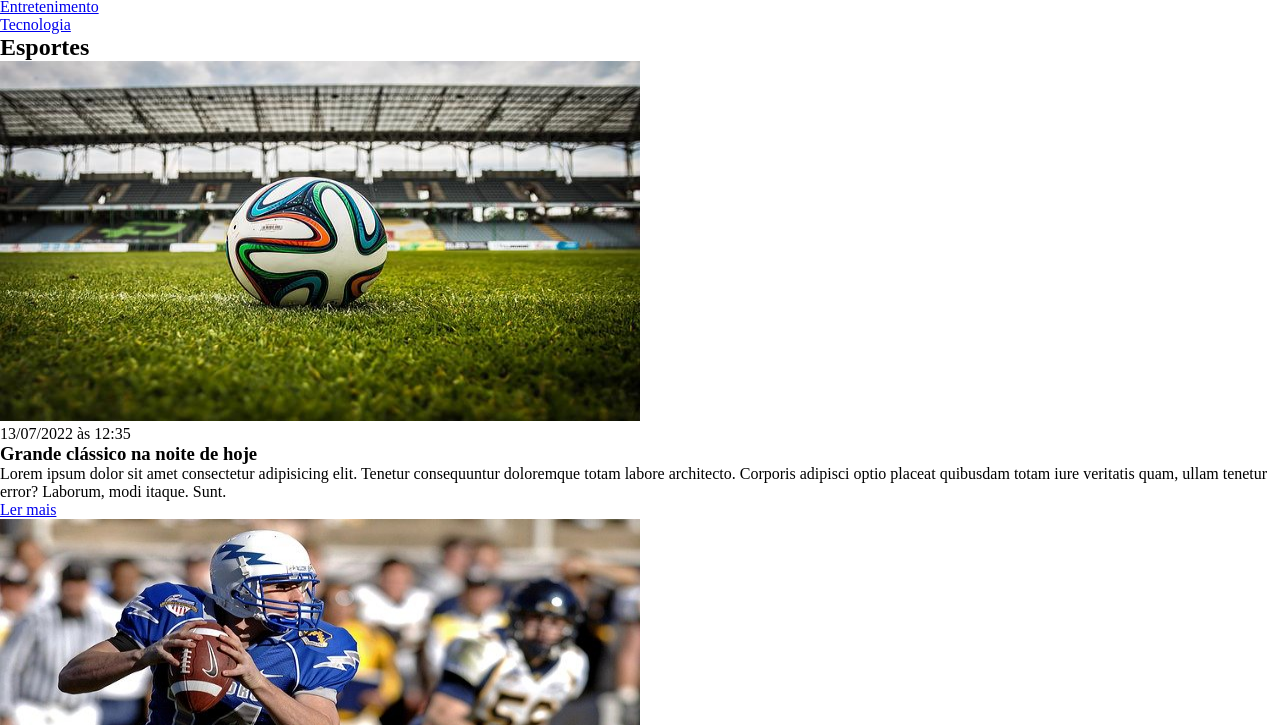
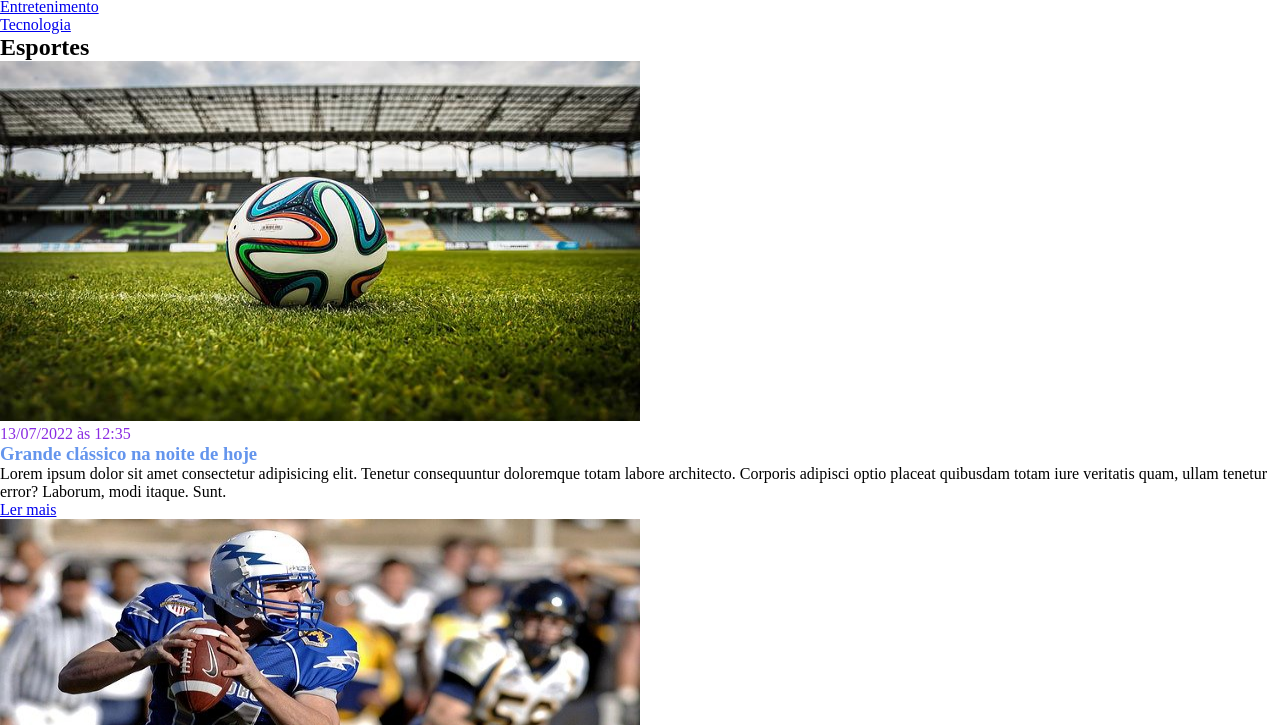
Before and after one commit to jack02061987/curso_ebac_frontend, a plain HTML site: page index.html in a window 1280 px wide. Shown: the part 75-800 px from the top of the page. Drawn offline with Linux system fonts and the light colour scheme.

Commit message:
Update main.css

```diff
--- a/main.css
+++ b/main.css
@@ -7,3 +7,12 @@ img{
     width: 640px;
     height: 360px;
 }
+
+
+time{
+    color: blueviolet;
+}
+
+h3{
+    color: cornflowerblue;
+}
```
